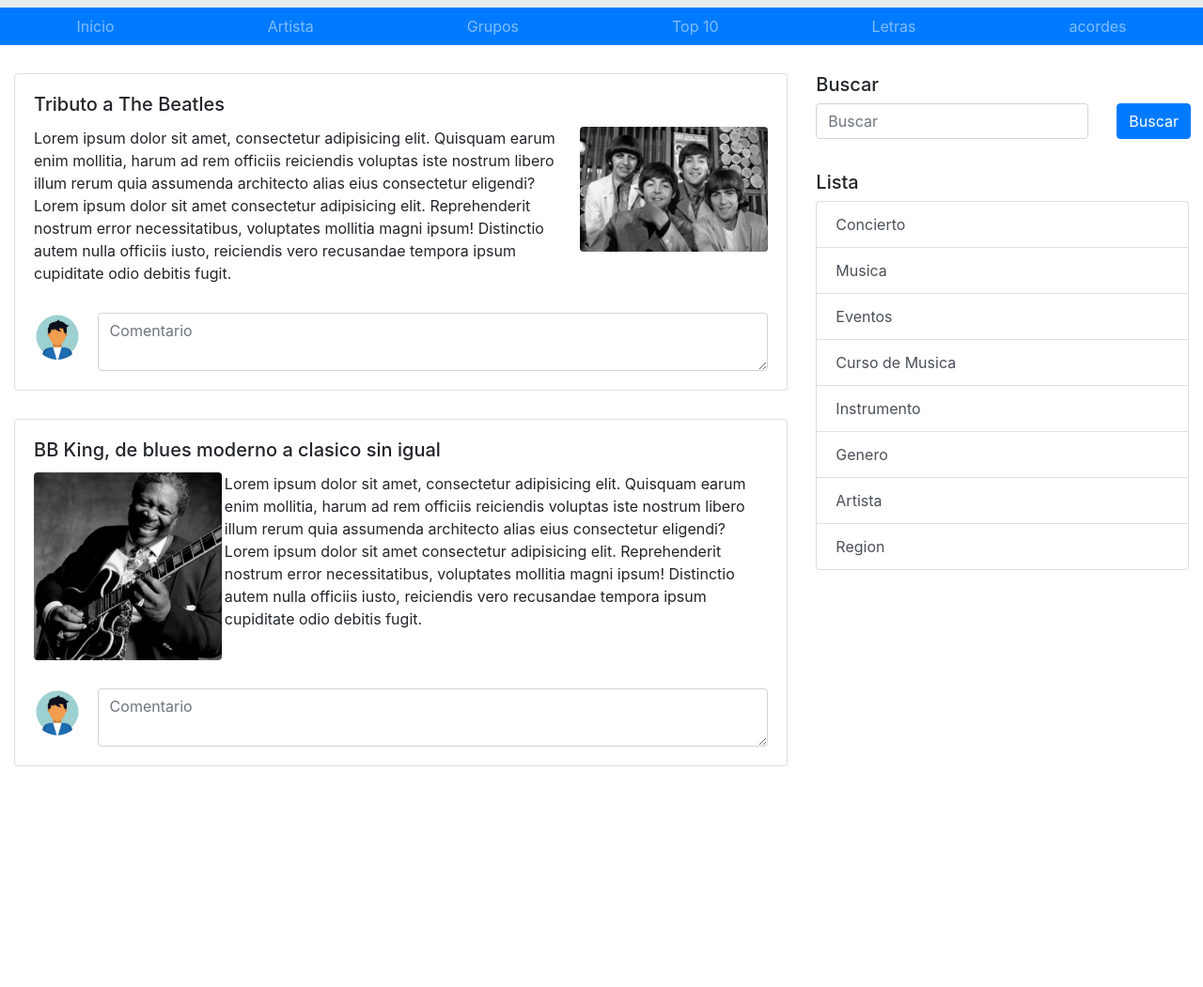
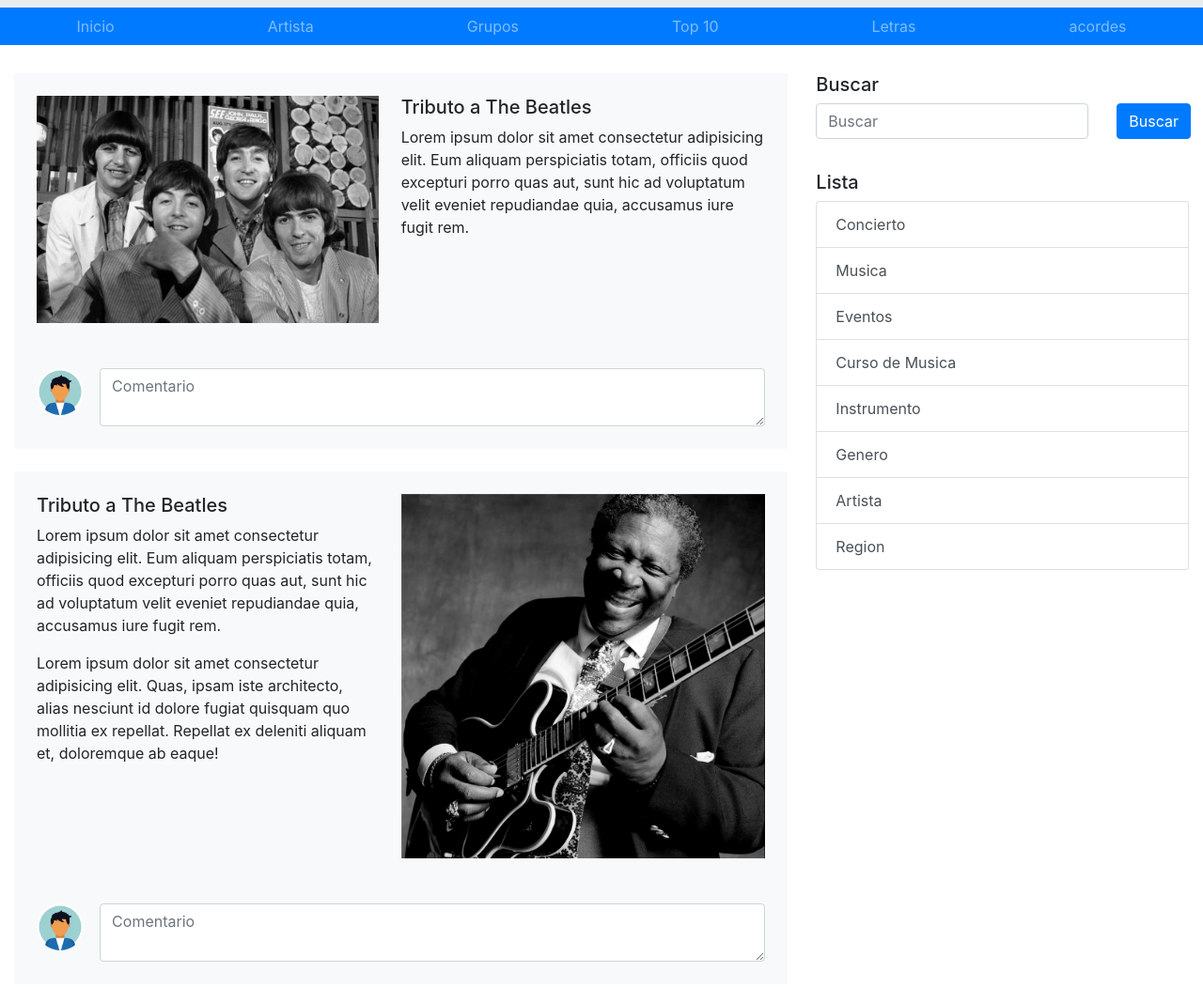
Before and after one commit to MATIASHD/BlogMusica-Bootstraps, a plain HTML site: page index.html in a window 1280 px wide. Shown: the part 320-1371 px from the top of the page at 94% size. Before the commit the page ends 1136 px from the top, so only its background shows below. Drawn offline with Linux system fonts and the light colour scheme.

Commit message:
Cambio en el formato de la entrada de BLOG

```diff
--- a/index.html
+++ b/index.html
@@ -55,92 +55,56 @@
     <div class="container-fluid distancia">
         <div class="row">
             <div class="col col-sm-12 col-md-8 col-lg-8 col-xl-8">
-                <!--card para cada entrada del blog!-->
-                <div class="row">
-                    <div class="col col-12 col-md-12 col-lg-12 col-xl-12">
-                        <div class="card">
-                            <div class="card-body">
-                                <div class="row">
-                                    <div class="col col-md-12 col-lg-12 col-xl-12">
-                                        <h5 class="card-title">Tributo a The Beatles</h5>
+                <!--TARJETA DE BLOG-->
+                <div class="row no-gutters bg-light position-relative mb-4">
+                    <div class="col-md-6 mb-md-0 p-md-4">
+                        <img src="contenido/Beatles-66.jpg" alt="" class="w-100">
                     </div>
+                    <div class="col-md-6 position-static p-4 pl-md-0">
+                        <h5 class="mt-0">Tributo a The Beatles</h5>
+                        <p>Lorem ipsum dolor sit amet consectetur adipisicing elit. Eum aliquam perspiciatis totam,
+                            officiis quod excepturi porro quas aut, sunt hic ad voluptatum velit eveniet repudiandae
+                            quia, accusamus iure fugit rem.</p>
                     </div>
-                                <div class="row">
-                                    <div class="col col-md-9 col-lg-9 col-xl-9">
-                                        <p class="card-text">Lorem ipsum dolor sit amet, consectetur adipisicing elit.
-                                            Quisquam earum enim mollitia, harum ad rem officiis reiciendis voluptas iste
-                                            nostrum libero illum rerum quia assumenda architecto alias eius consectetur
-                                            eligendi? Lorem ipsum dolor sit amet consectetur adipisicing elit.
-                                            Reprehenderit nostrum error necessitatibus, voluptates mollitia magni ipsum!
-                                            Distinctio autem nulla officiis iusto, reiciendis vero recusandae tempora
-                                            ipsum cupiditate odio debitis fugit.</p>
-                                    </div>
-                                    <div class="col col-md-3 col-lg-3 col-xl-3">
-                                        <img src="contenido/Beatles-66.jpg" alt="" style="width: 200px;"
-                                            class="rounded float-right">
-                                    </div>
-                                </div>
-                                <div class="row distancia">
-                                    <div class="col col-md-12 col-lg-12 col-xl-12">
-                                        <form action="#">
+
+                    <div class="col-md-12 p-md-4">
                         <div class="row">
                             <div class="col col-md-1">
                                 <img src="contenido/face-icon.jpg" alt="..." style="width: 50px;"
                                     class="rounded-circle rounded-sm">
                             </div>
                             <div class="col col-md-11">
-                                                    <textarea name="comment" id="" cols="1" rows="2"
-                                                        class="form-control" placeholder="Comentario"></textarea>
-                                                </div>
-                                            </div>
-                                        </form>
+                                <textarea name="comment" id="" cols="1" rows="2" class="form-control"
+                                    placeholder="Comentario"></textarea>
                             </div>
                         </div>
                     </div>
                 </div>
+                <!--COMENTARIO-->
+                <div class="row no-gutters bg-light position-relative mb-4">
+                    <div class="col-md-6 mb-md-0 p-md-4">
+                        <h5 class="mt-0">Tributo a The Beatles</h5>
+                        <p>Lorem ipsum dolor sit amet consectetur adipisicing elit. Eum aliquam perspiciatis totam,
+                            officiis quod excepturi porro quas aut, sunt hic ad voluptatum velit eveniet repudiandae
+                            quia, accusamus iure fugit rem.</p>
+                        <p>Lorem ipsum dolor sit amet consectetur adipisicing elit. Quas, ipsam iste architecto, alias
+                            nesciunt id dolore fugiat quisquam quo mollitia ex repellat. Repellat ex deleniti aliquam
+                            et, doloremque ab eaque!</p>
+
                     </div>
+                    <div class="col-md-6 position-static p-4 pl-md-0">
+                        <img src="contenido/bbking.jpg" alt="" class="w-100">
                     </div>
 
-                <!--OTRO ITEM-->
-                <div class="row distancia">
-                    <div class="col col-12 col-md-12 col-lg-12 col-xl-12">
-                        <div class="card">
-                            <div class="card-body">
-                                <div class="row">
-                                    <div class="col col-md-12 col-lg-12 col-xl-12">
-                                        <h5 class="card-title">BB King, de blues moderno a clasico sin igual</h5>
-                                    </div>
-                                </div>
-                                <div class="row">
-                                    <div class="col col-md-3 col-lg-3 col-xl-3">
-                                        <img src="contenido/bbking.jpg" alt="" style="width: 200px;" class="rounded">
-                                    </div>
-                                    <div class="col col-md-9 col-lg-9 col-xl-9">
-                                        <p class="card-text">Lorem ipsum dolor sit amet, consectetur adipisicing elit.
-                                            Quisquam earum enim mollitia, harum ad rem officiis reiciendis voluptas iste
-                                            nostrum libero illum rerum quia assumenda architecto alias eius consectetur
-                                            eligendi? Lorem ipsum dolor sit amet consectetur adipisicing elit.
-                                            Reprehenderit nostrum error necessitatibus, voluptates mollitia magni ipsum!
-                                            Distinctio autem nulla officiis iusto, reiciendis vero recusandae tempora
-                                            ipsum cupiditate odio debitis fugit.</p>
-                                    </div>
-                                </div>
-                                <div class="row distancia">
-                                    <div class="col col-md-12 col-lg-12 col-xl-12">
-                                        <form action="#">
+                    <div class="col-md-12 p-md-4">
                         <div class="row">
                             <div class="col col-md-1">
                                 <img src="contenido/face-icon.jpg" alt="..." style="width: 50px;"
                                     class="rounded-circle rounded-sm">
                             </div>
                             <div class="col col-md-11">
-                                                    <textarea name="comment" id="" cols="1" rows="2"
-                                                        class="form-control" placeholder="Comentario"></textarea>
-                                                </div>
-                                            </div>
-                                        </form>
-                                    </div>
-                                </div>
+                                <textarea name="comment" id="" cols="1" rows="2" class="form-control"
+                                    placeholder="Comentario"></textarea>
                             </div>
                         </div>
                     </div>
@@ -148,7 +112,7 @@
             </div>
 
             <!--ASIDE MENU SECUNDARIO DE LA PAGINA WEB-->
-            <div class="col col-md-4 col-lg-4 col-xl-4 hidden-xs-down">
+            <div class="col col-md-4 col-lg-4 col-xl-4  hidden-md-down">
                 <div class="row">
                     <div class="col col-sm-12 col-md-12 col-lg-12 col-xl-12">
                         <div class="row">
```
Lines whose indentation alone changed are shown as unchanged.
